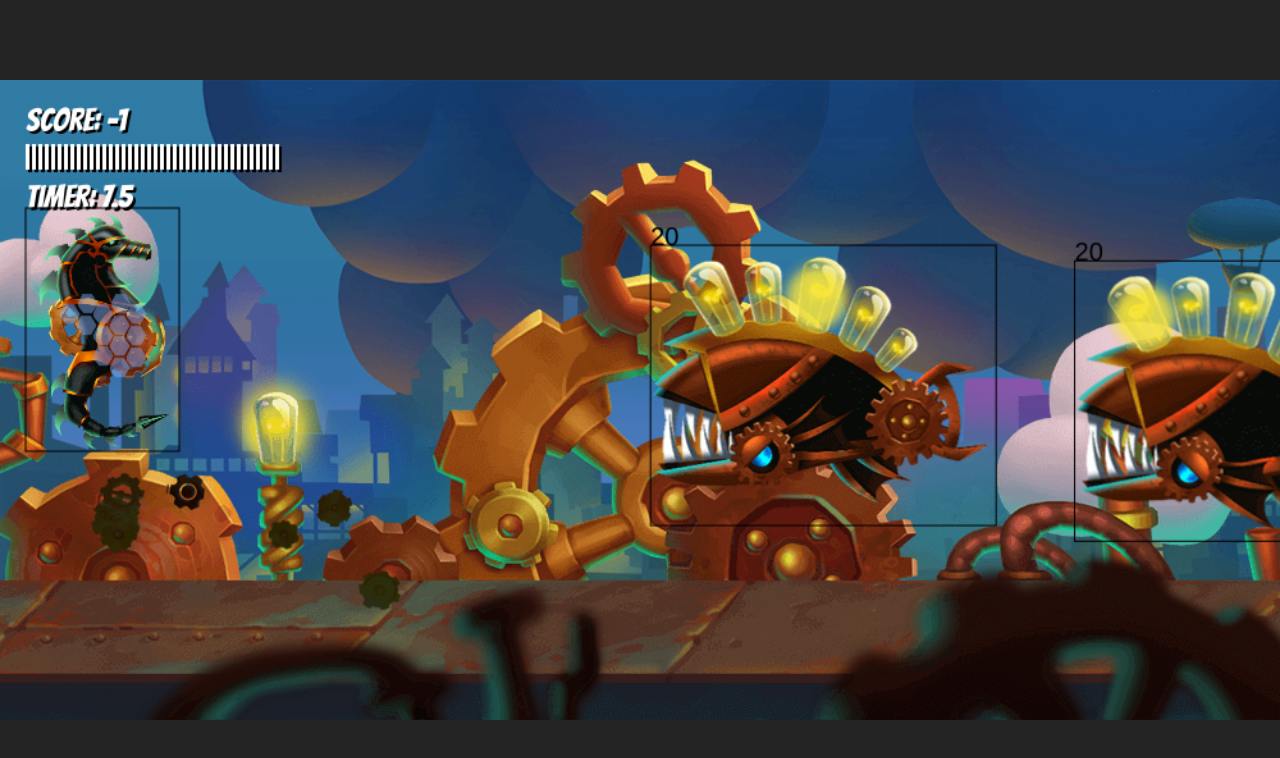
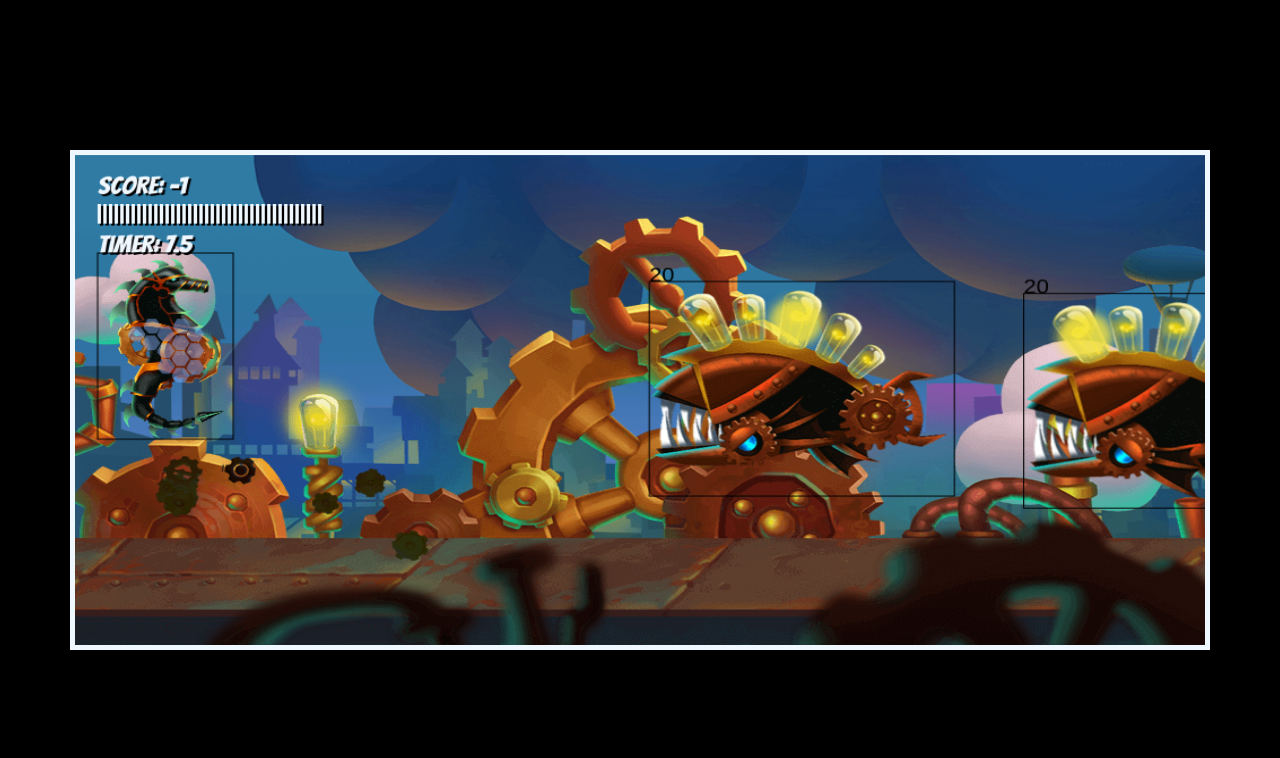
Before and after one commit to esteban-vm/steampunk-scroller-game, a website built with Vite: page index.html in a window 1280 px wide. Built offline with nearby package versions, Linux system fonts and the light colour scheme.

Commit message:
fixed styles

```diff
--- a/src/game.css
+++ b/src/game.css
@@ -6,7 +6,7 @@
 }
 
 body {
-  background-color: #242424;
+  background-color: black;
   height: 100vh;
   display: flex;
   justify-content: center;
@@ -14,10 +14,12 @@ body {
 }
 
 canvas {
-  background-color: #4d79bc;
   font-family: 'Bangers', cursive;
+  background-color: aliceblue;
+  border: 5px solid aliceblue;
 }
 
-img {
+img,
+audio {
   display: none;
 }
--- a/src/objects/user-interface.ts
+++ b/src/objects/user-interface.ts
@@ -10,7 +10,7 @@ export default class UserInterface implements StaticObject {
     this.game = game
     this.fontSize = 25
     this.fontFamily = 'Bangers'
-    this.color = 'white'
+    this.color = 'aliceblue'
   }
 
   public draw(context: CanvasRenderingContext2D) {
--- a/src/resize.ts
+++ b/src/resize.ts
@@ -4,6 +4,7 @@ export default (canvas: HTMLCanvasElement) => {
   const windowRatio = windowWidth / windowHeight
   const canvasRatio = canvasWidth / canvasHeight
   const isFullWidth = windowRatio < canvasRatio
-  canvas.style.width = `${isFullWidth ? windowWidth : windowHeight * canvasRatio}px`
-  canvas.style.height = `${isFullWidth ? windowWidth / canvasRatio : windowHeight}px`
+  const margin = 150
+  canvas.style.width = `${isFullWidth ? windowWidth - margin : windowHeight * canvasRatio - margin}px`
+  canvas.style.height = `${isFullWidth ? windowWidth / canvasRatio - margin : windowHeight - margin}px`
 }
```
